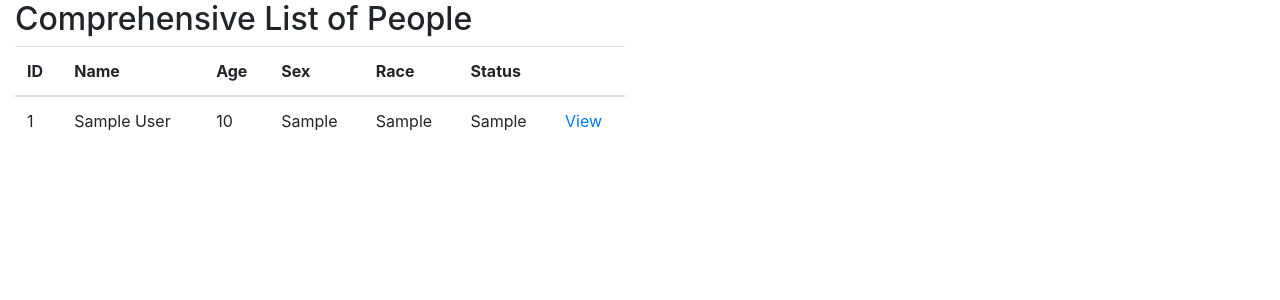
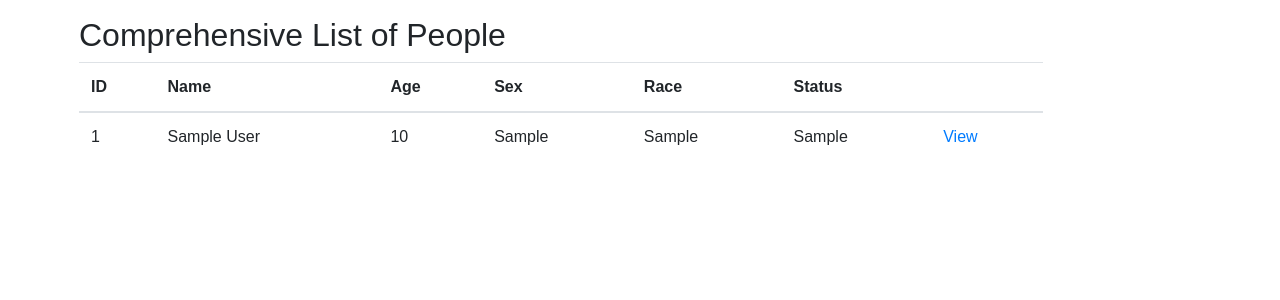
Before and after one commit to Brown-University-Library/OLD-ARCHIVED_disa, a Python web app: template app/templates/person_index.html in a window 1280 px wide. Shown: the part 56-356 px from the top of the page. Run offline with Jinja, Linux system fonts and the light colour scheme; the template is opened without the code that fills it: most values are stand-ins (such as "Sample title", 1, 10 or a date in 2020); some libraries are stand-ins or nearby versions.

Commit message:
updates person-listing css.

```diff
--- a/app/templates/person_index.html
+++ b/app/templates/person_index.html
@@ -3,18 +3,28 @@
 {% block header %}
 <link rel="stylesheet" href="{{ url_for('static', filename='lib/bootstrap-4.1.2-dist/css/bootstrap.min.css') }}">
 <style type="text/css">
-    p.demographic {
-        /*all: unset;*/
-        /*all: initial;*/
-        font-style: italic;
-        font-size: small;
+    div.container-fluid {
+        margin-left: 4em;
+        width: 80%;
+        margin-right: -20em;
+    }
+    h2#list_heading {
+        margin-top: .5em;
+        font-family: 'Source Sans Pro', sans-serif;
+    }
+    table.table {
+        width:200%;
+        max-width: 200%;
+    }
+    th,td {
+        font-family: 'Source Sans Pro', sans-serif;
     }
 </style>
 {% endblock %}
 
 {% block content %}
 <div class="container-fluid">
-  <h2>Comprehensive List of People</h2>
+  <h2 id="list_heading">Comprehensive List of People</h2>
   <div class="row">
     <div class="col-md-6">
       <table class="table">
```
